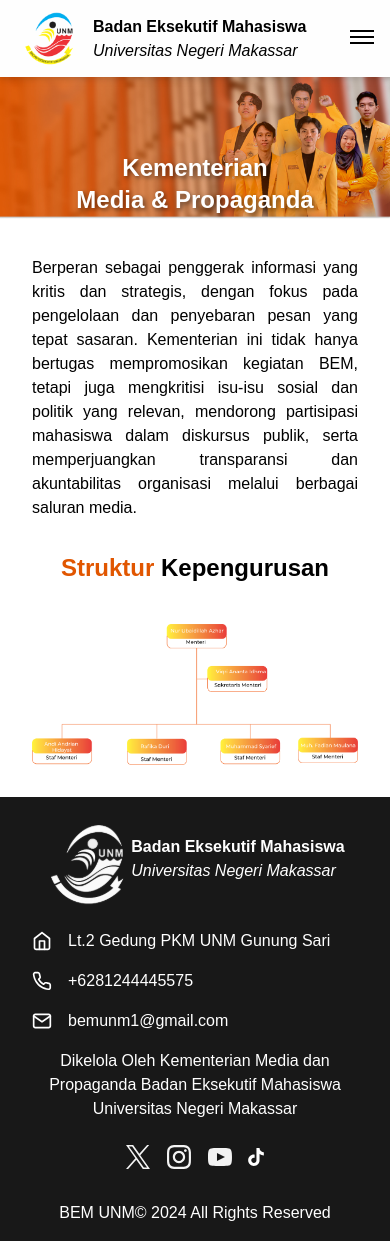
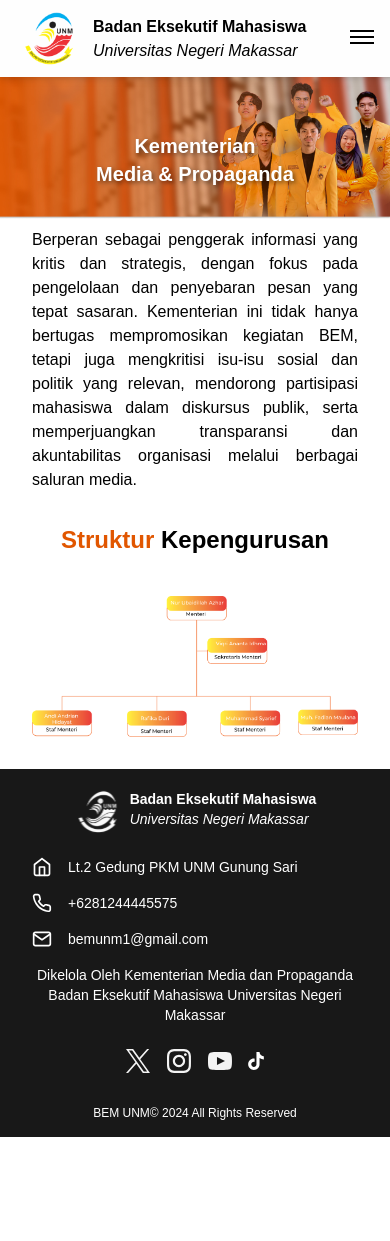
Before and after one commit to andifauzi07/bem-unm, a Next.js app: page /media-dan-propaganda in a window 390 px wide. After the commit the page ends 1137 px from the top, so only its background shows below. Built offline with nearby package versions, Linux system fonts and the light colour scheme.

Commit message:
Fix: Layout & Typhography

```diff
--- a/app/media-dan-propaganda/page.jsx
+++ b/app/media-dan-propaganda/page.jsx
@@ -6,7 +6,7 @@ const MediaDanPropaganda = () => {
 			<div className="media lg:h-screen w-full bg-no-repeat bg-contain bg-center lg:pl-[89px] pt-28">
 				<h1
 					data-aos="fade-down"
-					className="lg:text-[58px] text-2xl text-center lg:text-left lg:leading-none font-bold text-white text-shadow mt-10 lg:mt-[160px] mb-10">
+					className="lg:text-[58px] text-xl text-center lg:text-left lg:leading-none font-bold text-white text-shadow mt-5 lg:mt-[160px] mb-10">
 					Kementerian <br /> Media & Propaganda
 				</h1>
 				<p
--- a/app/pendidikan-dan-kebudayaan/page.jsx
+++ b/app/pendidikan-dan-kebudayaan/page.jsx
@@ -6,7 +6,7 @@ const PendidikanDanKebudayaan = () => {
 			<div className="pendidikan lg:h-screen w-full bg-no-repeat bg-contain bg-center lg:py-16 lg:pl-[89px] pt-28">
 				<h1
 					data-aos="fade-down"
-					className="lg:text-[58px] text-2xl text-center lg:text-left lg:leading-none font-bold text-white text-shadow mt-10 lg:mt-[160px] mb-10">
+					className="lg:text-[58px] text-xl text-center lg:text-left lg:leading-none font-bold text-white text-shadow mt-5 lg:mt-[160px] mb-10">
 					Kementerian <br /> Pendidikan & Kebudayaan
 				</h1>
 				<p
--- a/app/perekonomian/page.jsx
+++ b/app/perekonomian/page.jsx
@@ -7,7 +7,7 @@ const Perekonomian = () => {
 			<div className="ekonomi lg:h-screen w-full bg-no-repeat bg-contain bg-center lg:pl-[89px] pt-28">
 				<h1
 					data-aos="fade-down"
-					className="lg:text-[58px] text-2xl text-center lg:text-left lg:leading-none font-bold text-white text-shadow mt-10 lg:mt-[160px] mb-10">
+					className="lg:text-[58px] text-xl text-center lg:text-left lg:leading-none font-bold text-white text-shadow mt-5 lg:mt-[160px] mb-10">
 					Kementerian <br /> Perekonomian
 				</h1>
 				<p
--- a/app/riset-dan-pengembangan-organisasi/page.jsx
+++ b/app/riset-dan-pengembangan-organisasi/page.jsx
@@ -6,7 +6,7 @@ const RisetDanPengembanganOrganisasi = () => {
 			<div className="riset lg:h-screen w-full bg-no-repeat bg-contain bg-center lg:pl-[89px] pt-28">
 				<h1
 					data-aos="fade-down"
-					className="lg:text-[58px] text-2xl text-center lg:text-left lg:leading-none font-bold text-white text-shadow mt-10 lg:mt-[160px] mb-10">
+					className="lg:text-[58px] text-xl text-center lg:text-left lg:leading-none font-bold text-white text-shadow mt-5 lg:mt-[160px] mb-10">
 					Kementerian <br /> Riset & Pengembangan Organisasi
 				</h1>
 				<p
--- a/app/sosial-dan-politik/page.jsx
+++ b/app/sosial-dan-politik/page.jsx
@@ -6,7 +6,7 @@ const SosialDanPolitik = () => {
 			<div className="sosial lg:h-screen w-full bg-no-repeat bg-contain bg-center lg:pl-[89px] pt-28">
 				<h1
 					data-aos="fade-down"
-					className="lg:text-[58px] text-2xl text-center lg:text-left lg:leading-none font-bold text-white text-shadow mt-10 lg:mt-[160px] mb-10">
+					className="lg:text-[58px] text-xl text-center lg:text-left lg:leading-none font-bold text-white text-shadow mt-5 lg:mt-[160px] mb-10">
 					Kementerian <br /> Sosial & Politik
 				</h1>
 				<p
--- a/components/footer.jsx
+++ b/components/footer.jsx
@@ -26,20 +26,21 @@ const socialLinks = [
 const Footer = () => {
 	return (
 		<div className="w-full gap-4 lg:px-8 py-4 flex lg:flex-row flex-col justify-center bg-[#181818] text-white">
-			<div className="lg:w-1/6 flex lg:items-start items-center justify-center lg:justify-end">
+			<div className="lg:w-1/6 gap-2 flex lg:items-start items-center justify-center lg:justify-end">
 				<Image
 					src="/FooterLogo.svg"
-					width={86}
-					height={92}
+					width={66}
+					height={72}
 					alt="Logo Footer"
+					className="lg:h-16 lg:w-16 w-12 h-12"
 				/>
 				<div className="lg:hidden block">
-					<p className="font-bold">Badan Eksekutif Mahasiswa</p>
-					<p className="italic"> Universitas Negeri Makassar</p>
+					<p className="text-sm font-bold">Badan Eksekutif Mahasiswa</p>
+					<p className="text-sm italic"> Universitas Negeri Makassar</p>
 				</div>
 			</div>
 			<div className="flex flex-col lg:justify-start justify-center gap-[34px] px-4 lg:px-0 lg:w-2/6">
-				<div className="lg:block hidden">
+				<div className="lg:block hidden px-4">
 					<p className="font-bold">Badan Eksekutif Mahasiswa</p>
 					<p className="italic"> Universitas Negeri Makassar</p>
 				</div>
@@ -52,7 +53,7 @@ const Footer = () => {
 							alt="Home Icon"
 							className="w-auto h-auto"
 						/>
-						<p>Lt.2 Gedung PKM UNM Gunung Sari</p>
+						<p className="text-sm">Lt.2 Gedung PKM UNM Gunung Sari</p>
 					</span>
 					<span className="flex gap-4 py-2">
 						<Image
@@ -62,7 +63,7 @@ const Footer = () => {
 							alt="Home Icon"
 							className="w-auto h-auto"
 						/>
-						<p>+6281244445575</p>
+						<p className="text-sm">+6281244445575</p>
 					</span>
 					<span className="flex gap-4 py-2">
 						<Image
@@ -72,10 +73,10 @@ const Footer = () => {
 							alt="Home Icon"
 							className="w-auto h-auto"
 						/>
-						<p>bemunm1@gmail.com</p>
+						<p className="text-sm">bemunm1@gmail.com</p>
 					</span>
 					<span className="flex gap-4 py-2">
-						<p>Dikelola Oleh Kementerian Media dan Propaganda Badan Eksekutif Mahasiswa Universitas Negeri Makassar</p>
+						<p className="text-sm">Dikelola Oleh Kementerian Media dan Propaganda Badan Eksekutif Mahasiswa Universitas Negeri Makassar</p>
 					</span>
 					<span className="flex justify-center items-center w-full lg:justify-start gap-4 py-4">
 						{socialLinks.map((social) => (
@@ -96,7 +97,7 @@ const Footer = () => {
 				</div>
 			</div>
 			<div className="flex lg:justify-end justify-center items-end lg:w-4/6">
-				<p>BEM UNM© 2024 All Rights Reserved</p>
+				<p className="lg:text-sm text-xs">BEM UNM© 2024 All Rights Reserved</p>
 			</div>
 		</div>
 	);
--- a/components/navbar.jsx
+++ b/components/navbar.jsx
@@ -39,7 +39,6 @@ const Navbar = () => {
 	return (
 		<nav
 			ref={navbarRef}
-			data-aos="fade-down"
 			className="fixed bg-[#fefefe] z-10 text-black w-full flex justify-between items-center py-2 lg:px-6 px-4 drop-shadow-md">
 			<Link href="/">
 				<div className={`${menuOpen ? 'hidden' : ''} flex items-center`}>
@@ -66,9 +65,7 @@ const Navbar = () => {
 					</div>
 				</button>
 			</div>
-			<div
-				data-aos={`${menuOpen ? '' : 'fade-left'}`}
-				className={`lg:flex items-center ${menuOpen ? 'block' : 'hidden'} w-full lg:w-auto`}>
+			<div className={`lg:flex items-center ${menuOpen ? 'block' : 'hidden'} w-full lg:w-auto`}>
 				<ul className="flex flex-col lg:flex-row justify-center items-center bg-[#fefefe] lg:bg-transparent">
 					<li>
 						<Dropdown
--- a/components/section/Beranda/wapres-bem.jsx
+++ b/components/section/Beranda/wapres-bem.jsx
@@ -7,7 +7,7 @@ const WapresBem = () => {
 			<div
 				className="lg:w-3/5 px-4"
 				data-aos="fade-right">
-				<h1 className="lg:text-[70px] text-center text-[24px] font-bold">
+				<h1 className="lg:text-5xl text-center text-3xl font-bold">
 					Kabinet <span className="text-[#E15701]">Kolaboratif</span>
 				</h1>
 				<p className="text-[#8A8888] lg:text-2xl text-center lg:text-left mb-8">Spirit Kolaborasi Multisektor</p>
@@ -35,7 +35,7 @@ const WapresBem = () => {
 						</div>
 						<Link
 							href="/kontak"
-							className="bg-gradient-to-r from-[#FFCC00] to-[#F45D00] text-white py-2 px-4 lg:text-base text-[12px] rounded-xl flex gap-1 items-center">
+							className="bg-gradient-to-r from-[#FFCC00] to-[#F45D00] text-white py-2 px-2 lg:text-base text-[12px] rounded-xl flex gap-1 items-center">
 							Saatnya Bersuara
 							<Image
 								src="/icon/buttonIcon.svg"
```
